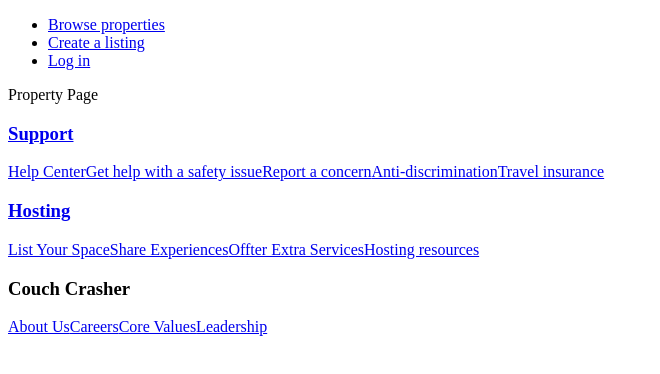
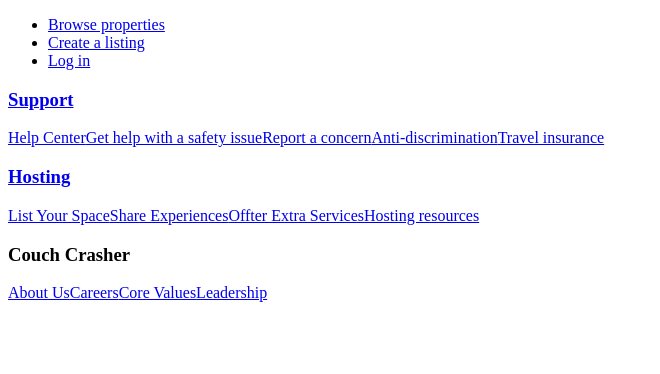
Before and after one commit to djoh826/CouchCrasher, a Next.js app: page /browse/1 in a window 1280 px wide. Shown: the top 374 px of the page, without its empty margins (0-660 px from the left). Built offline with nearby package versions, Linux system fonts and the light colour scheme.

Commit message:
Vercel deploy

```diff
--- a/app/browse/[propertyId]/page.tsx
+++ b/app/browse/[propertyId]/page.tsx
@@ -1,5 +1,3 @@
-"use client";
-
 export default function BrowseProperty() {
-  return <div>Property Page</div>;
+  return <></>;
 }
```
